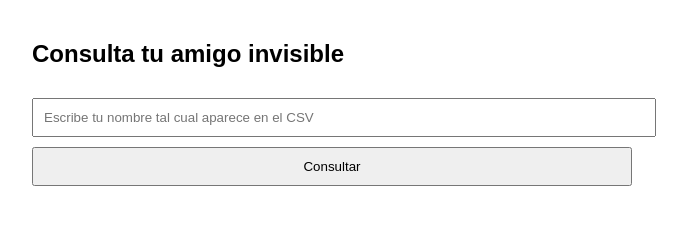
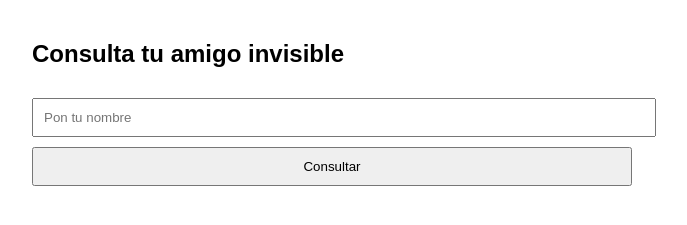
Before and after one commit to Bl1t0dev/amigo-invisible-guada-2025, a website: page public/index.html in a window 1280 px wide. Shown: the whole page, without its empty margins (308-995 px from the left). Drawn offline with Linux system fonts and the light colour scheme.

Commit message:
Update input placeholder text in index.html

```diff
--- a/public/index.html
+++ b/public/index.html
@@ -11,7 +11,7 @@ input, button { width: 100%; padding: 10px; margin-top: 10px; }
 <body>
 
 <h2>Consulta tu amigo invisible</h2>
-<input id="nombre" placeholder="Escribe tu nombre tal cual aparece en el CSV">
+<input id="nombre" placeholder="Pon tu nombre">
 <button onclick="check()">Consultar</button>
 
 <p id="res"></p>
```
